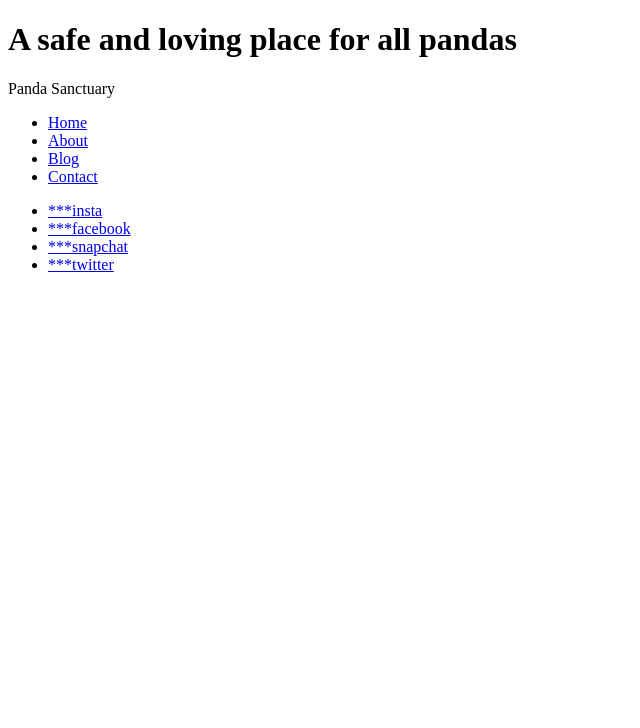
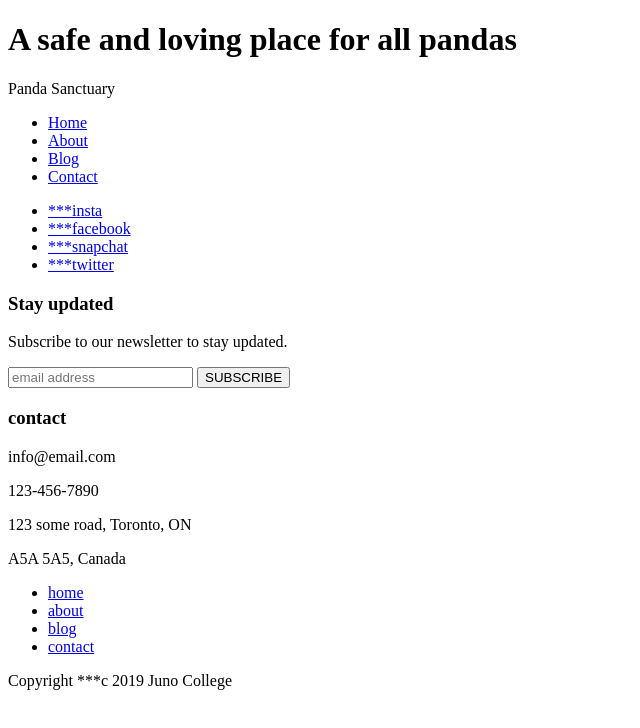
Before and after one commit to KirstenHattori/assignment1, a plain HTML site: page index.html in a window 1280 px wide. Shown: the whole page, without its empty margins (0-640 px from the left). Drawn offline with Linux system fonts and the light colour scheme.

Commit message:
footer elements

```diff
--- a/index.html
+++ b/index.html
@@ -49,8 +49,8 @@
     </section>
     <!-- /BLOG -->
 
-    <!-- #CALLSTOACTION -->
-    <section id="callsToAction" class="callsToAction">
+    <!-- .CALLSTOACTION -->
+    <section class="callsToAction">
       <div class="wrapper">
 
       </div><!--/.wrapper-->
@@ -64,10 +64,42 @@
 <!-- FOOTER -->
   <footer>
     <div class="wrapper">
+      <!-- SUBSCRIBE -->
+      <div class="subscribe">
+        <h3>Stay updated</h3>
+        <p>Subscribe to our newsletter to stay updated.</p>
+        <form action="subcribe">
+          <label for="email"></label>
+          <input type="email" name="email" id="email" placeholder="email address">
+          <label for="subscribe"></label>
+          <input type="button" value="SUBSCRIBE">
+        </form>
+      </div><!-- /.subscription container -->
+
+      <!-- #CONTACT -->
+      <div id="contact" class="contact">
+        <div class="contactInfoContainer">
+          <h3>contact</h3>
+          <p>info@email.com</p>
+          <p>123-456-7890</p>
+          <p>123 some road, Toronto, ON</p>
+          <p>A5A 5A5, Canada</p>
+        </div><!-- /.contactInfoContainer -->
+        <nav class="footerNav">
+          <ul>
+            <li><a href="#home">home</a></li>
+            <li><a href="#about">about</a></li>
+            <li><a href="#blog">blog</a></li>
+            <li><a href="#contact">contact</a></li>
+          </ul>
+        </nav><!-- /.footerNav -->
+      </div><!-- /CONTACT -->
+
+      <p class="copyright">Copyright ***c 2019 Juno College</p>
 
     </div> <!--/.wrapper-->
   </footer>
-<!-- END O,F FOOTER -->
+<!-- END OF FOOTER -->
 
 </body>
 </html>
```
